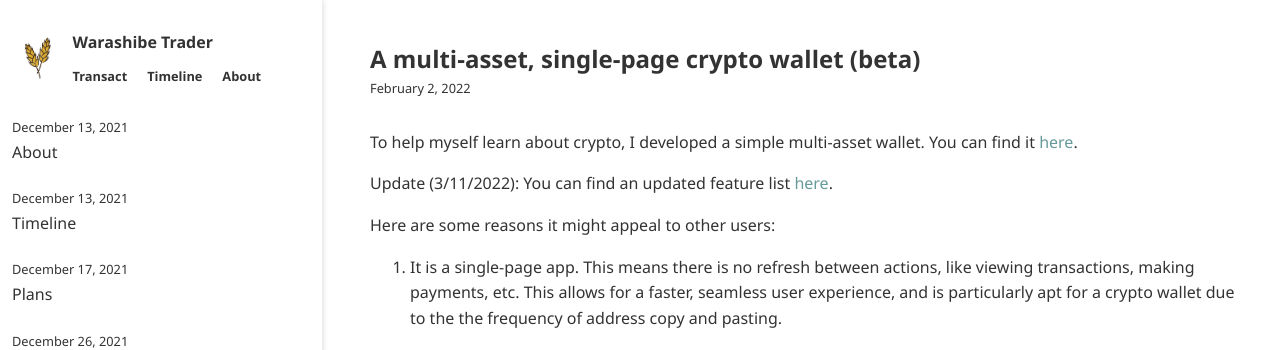
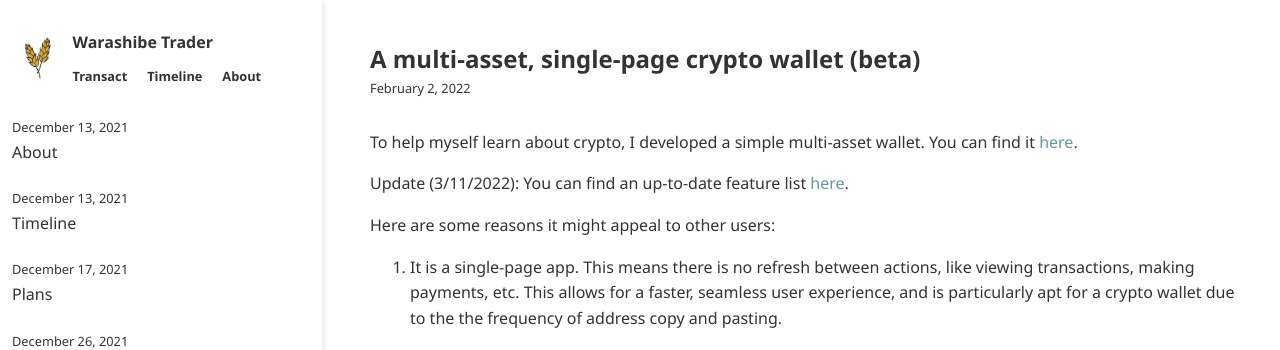
Before and after one commit to warashibetrader/warashibetrader.github.io, a Jekyll site: the page built from _posts/2022-02-02-multi-asset-wallet.md, in a window 1280 px wide and 981 px high. Shown: the top 350 px of the window. Built offline with Jekyll 4.4.1, drawn with Linux system fonts in a browser that asks for light colours.

Commit message:
Update 2022-02-02-multi-asset-wallet.md

```diff
--- a/_posts/2022-02-02-multi-asset-wallet.md
+++ b/_posts/2022-02-02-multi-asset-wallet.md
@@ -4,7 +4,7 @@ title: "A multi-asset, single-page crypto wallet (beta)"
 
 To help myself learn about crypto, I developed a simple multi-asset wallet. You can find it [here](https://transactcc.github.io/).
 
-Update (3/11/2022): You can find an updated feature list [here]({% post_url 2022-02-25-feature-list %}).
+Update (3/11/2022): You can find an up-to-date feature list [here]({% post_url 2022-02-25-feature-list %}).
 
 Here are some reasons it might appeal to other users:
 
```
